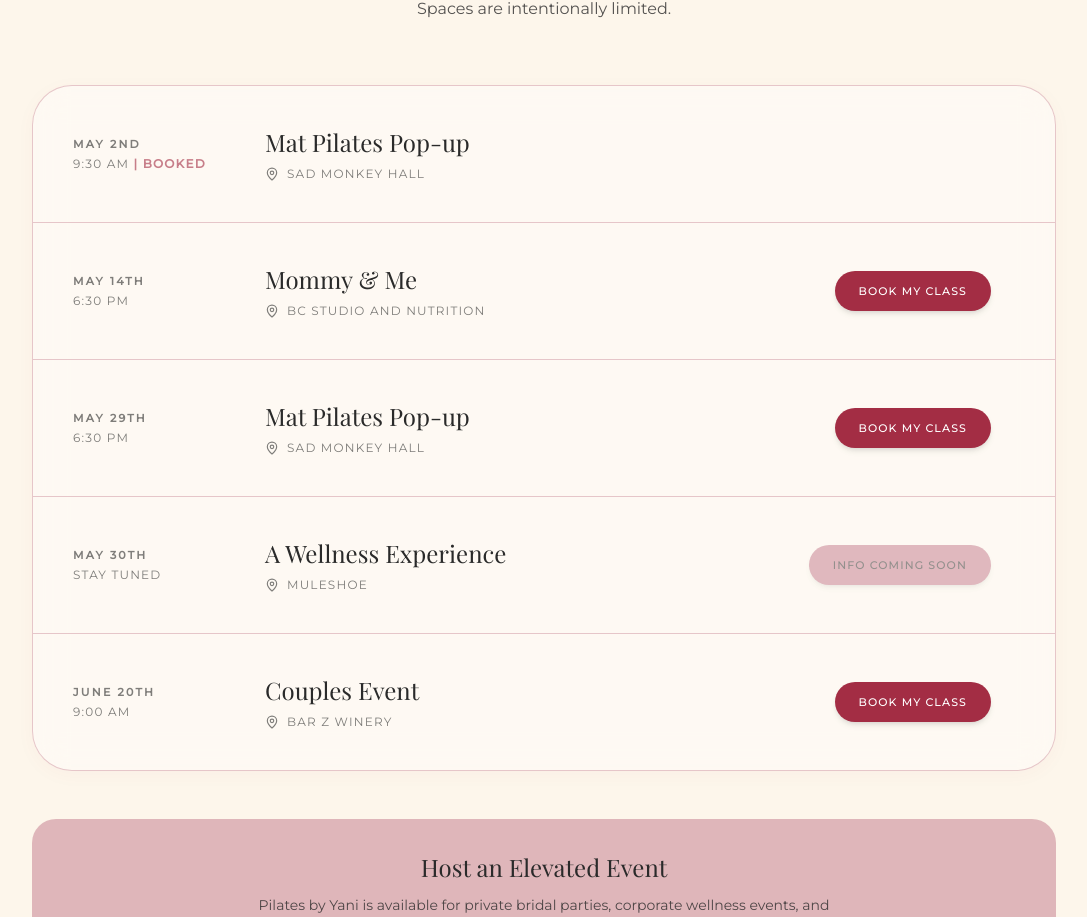
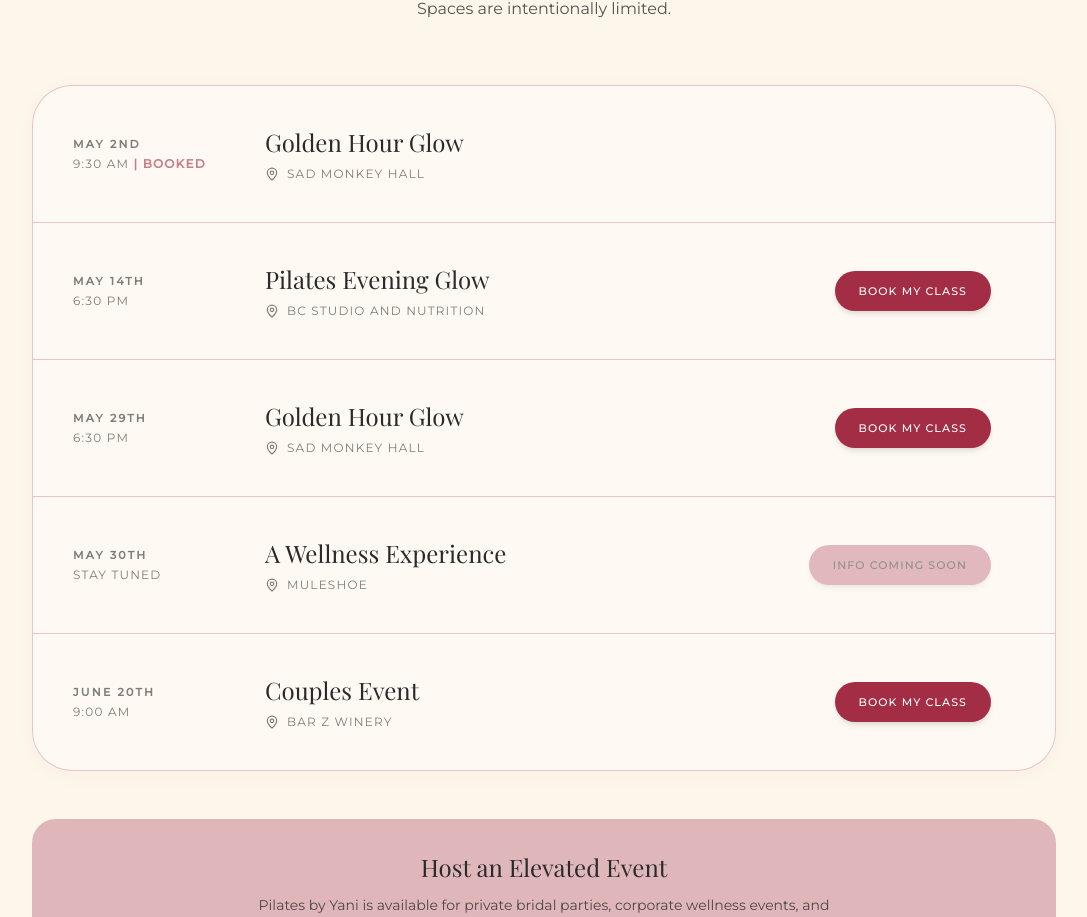
Before and after one commit to Abecks77/Pilates-By-Yani, a React (Vite) app: page / in a window 1280 px wide. Shown: the part 4098-5015 px from the top of the page, without its empty margins (96-1183 px from the left). Built offline with nearby package versions, Linux system fonts and the light colour scheme; a web font is replaced by a local one.

Commit message:
feat: Update class titles in schedule
Renames several class titles in the `Schedule` component to be more descriptive and engaging. For example, "Mat Pilates Pop-up" is now "Golden Hour Glow" and "Mommy & Me" is now "Pilates Evening Glow".

```diff
--- a/src/App.tsx
+++ b/src/App.tsx
@@ -426,9 +426,9 @@ function Process() {
 
 function Schedule() {
   const events = [
-    { date: "MAY 2ND", time: "9:30 AM", title: "Mat Pilates Pop-up", loc: "Sad Monkey Hall", status: "BOOKED" },
-    { date: "MAY 14TH", time: "6:30 PM", title: "Mommy & Me", loc: "BC Studio and Nutrition", status: "AVAILABLE" },
-    { date: "MAY 29TH", time: "6:30 PM", title: "Mat Pilates Pop-up", loc: "Sad Monkey Hall", status: "AVAILABLE" },
+    { date: "MAY 2ND", time: "9:30 AM", title: "Golden Hour Glow", loc: "Sad Monkey Hall", status: "BOOKED" },
+    { date: "MAY 14TH", time: "6:30 PM", title: "Pilates Evening Glow", loc: "BC Studio and Nutrition", status: "AVAILABLE" },
+    { date: "MAY 29TH", time: "6:30 PM", title: "Golden Hour Glow", loc: "Sad Monkey Hall", status: "AVAILABLE" },
     { date: "MAY 30TH", time: "STAY TUNED", title: "A Wellness Experience", loc: "Muleshoe", status: "STAY_TUNED" },
     { date: "JUNE 20TH", time: "9:00 AM", title: "Couples Event", loc: "Bar Z Winery", status: "AVAILABLE" },
   ];
```
